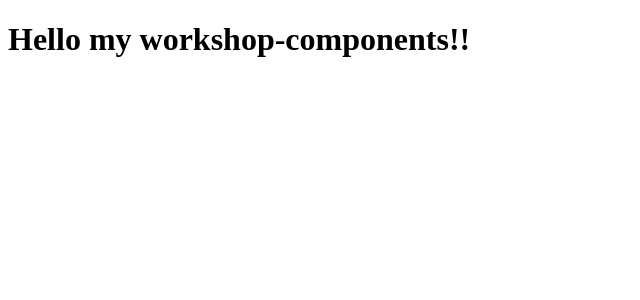
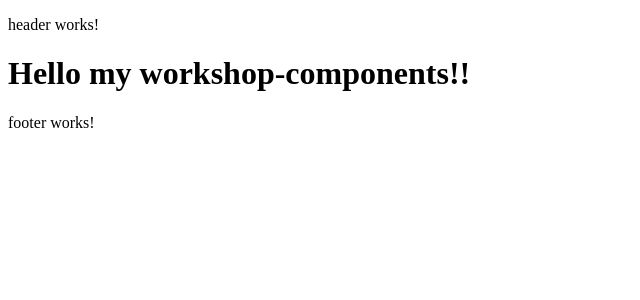
Before and after one commit to SvetlinGG/Angular-WorkShop-28-july, an Angular app in the folder workshop-components/: page / in a window 1280 px wide. Shown: the top 300 px of the page, without its empty margins (0-640 px from the left). Built offline with nearby package versions, Linux system fonts and the light colour scheme.

Commit message:
generate main component

```diff
--- a/workshop-components/src/app/app.component.html
+++ b/workshop-components/src/app/app.component.html
@@ -1,2 +1,4 @@
+
+<app-header />
 <h1>Hello my {{title}}!!</h1>
-<router-outlet />
+<app-footer />
--- a/workshop-components/src/app/app.component.ts
+++ b/workshop-components/src/app/app.component.ts
@@ -1,9 +1,11 @@
 import { Component } from '@angular/core';
 import { RouterOutlet } from '@angular/router';
+import { FooterComponent } from "./core/footer/footer.component";
+import { HeaderComponent } from './core/header/header.component';
 
 @Component({
   selector: 'app-root',
-  imports: [RouterOutlet],
+  imports: [RouterOutlet,HeaderComponent, FooterComponent],
   templateUrl: './app.component.html',
   styleUrl: './app.component.css'
 })
--- /dev/null
+++ b/workshop-components/src/app/main/main.component.html
@@ -0,0 +1 @@
+<p>main works!</p>
```
Also changed, not shown: workshop-components/src/app/main/main.component.ts (added, +11 -0 lines), workshop-components/src/app/main/main.component.css (added).
